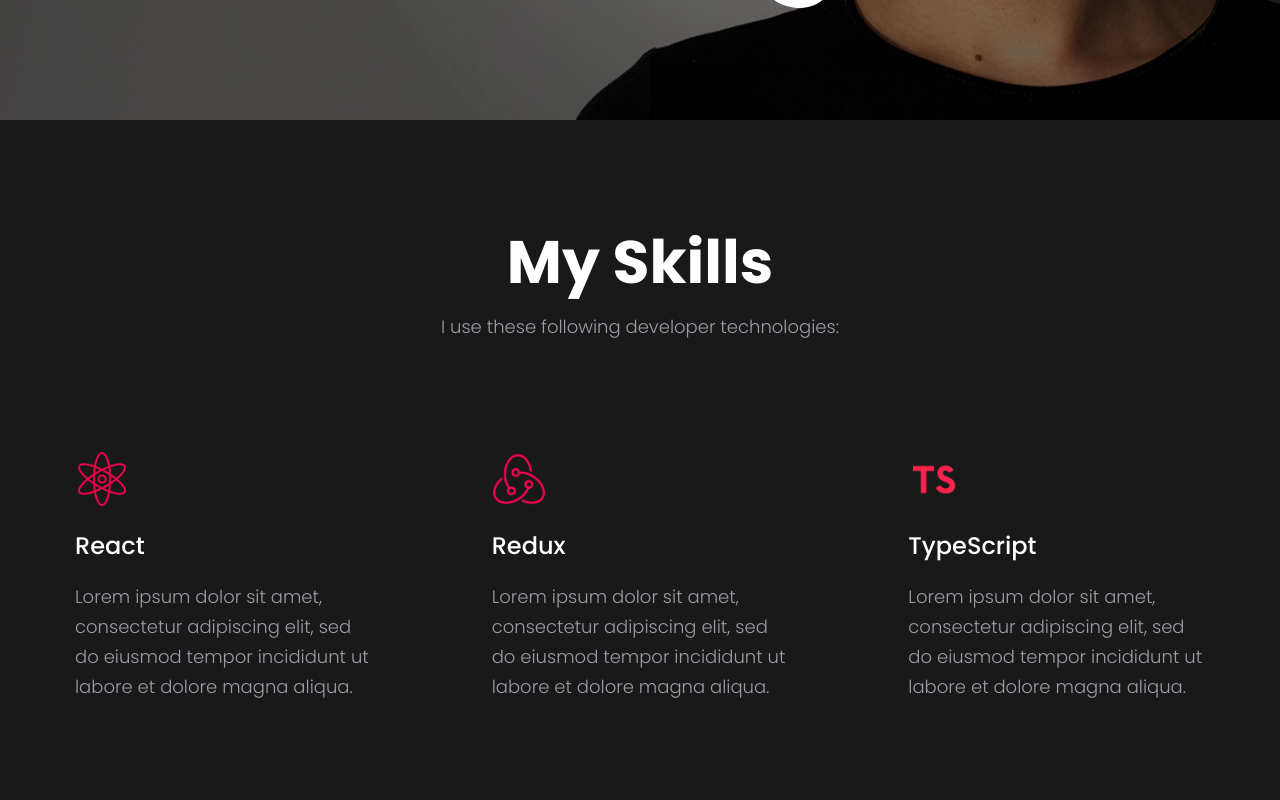
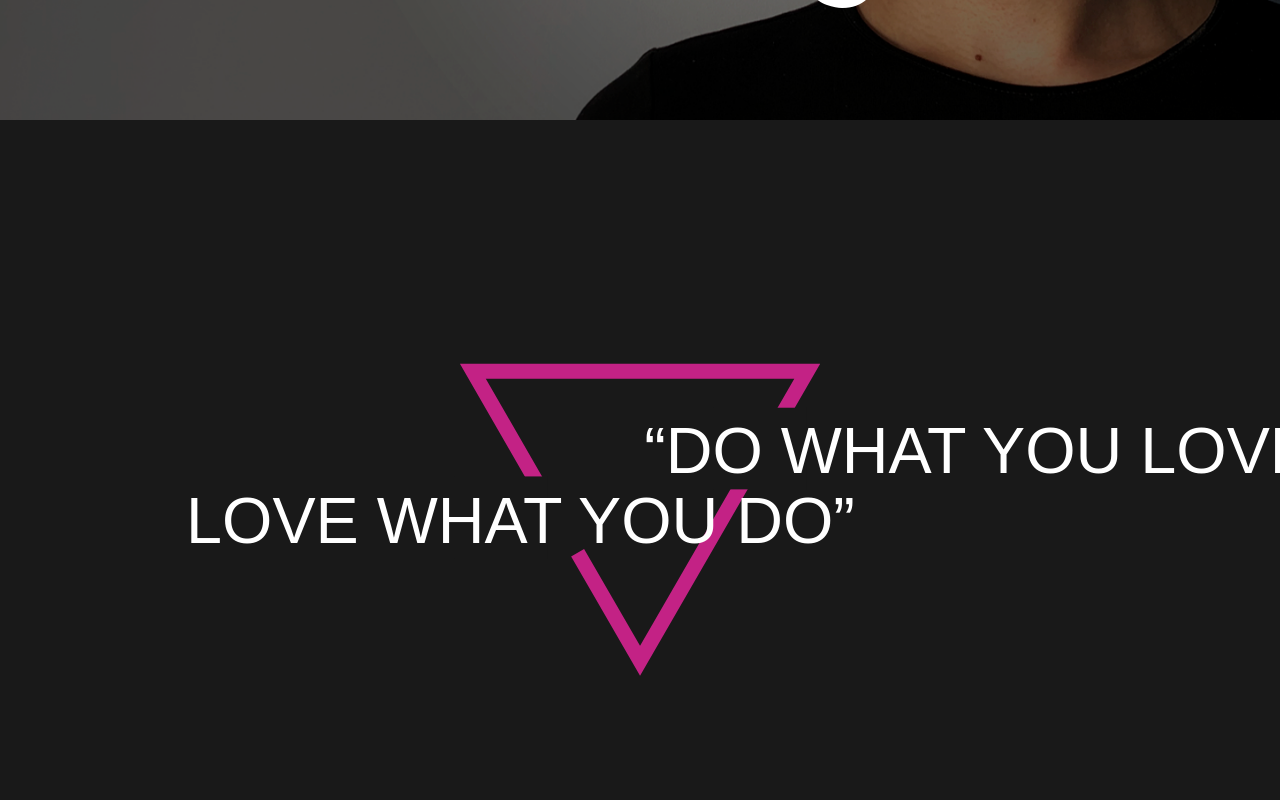
Before and after one commit to Goblester/portfolio, a React (Create React App) app: page / in a window 1280 px wide. Shown: the part 680-1480 px from the top of the page. Built offline with nearby package versions, Linux system fonts and the light colour scheme.

Commit message:
add quote component with animation

```diff
--- a/src/App.tsx
+++ b/src/App.tsx
@@ -11,6 +11,7 @@ import {changeScrollBelow, StatusType} from './n1-main/m2-BLL/appReducer';
 import {AppStoreType} from './n1-main/m2-BLL/Store';
 import {SnackBar} from './n2-features/ErrorSnackback/SnackBar';
 import {Header} from "./n1-main/m1-UI/Header/Header";
+import {Quote} from "./n1-main/m1-UI/Quote/Quote";
 
 
 
@@ -38,6 +39,7 @@ function App() {
         <div className="App">
             <Header/>
             <Home/>
+            <Quote />
             <Skills/>
             <Projects/>
             <Contact/>
--- a/src/n1-main/m1-UI/Home/Home.tsx
+++ b/src/n1-main/m1-UI/Home/Home.tsx
@@ -1,15 +1,9 @@
 import s from './Home.module.scss';
 import {ScrollText} from "../Scrolltext/ScrollText";
-import {MotionValue, useScroll, useTransform, motion} from "framer-motion";
+import { useScroll, useTransform, motion} from "framer-motion";
 import {ArrowIcon} from "../Icons/ArrowIcon";
+import {useParallax} from "../common/hooks/useParallax";
 
-type ParallaxOptionsType = {
-    distance: number;
-    maxScroll: number;
-}
-function useParallax(value: MotionValue<number>, {distance, maxScroll }: ParallaxOptionsType) {
-    return useTransform(value, [0, maxScroll], [-distance, distance]);
-}
 
 
 export function Home() {
--- /dev/null
+++ b/src/n1-main/m1-UI/Quote/Quote.module.scss
@@ -0,0 +1,43 @@
+
+.container {
+  position: relative;
+  min-height: 100vh;
+}
+
+.quoteTextWrap {
+  position: absolute;
+  left: 0;
+  right: 0;
+  top: 0;
+  bottom: 0;
+  z-index: 10;
+  margin: auto;
+  text-align: center;
+  width: 50%;
+  height: 39%;
+
+  & svg {
+    width: 100%;
+    height: 100%;
+    overflow: visible;
+  }
+}
+
+.quoteHeart {
+  stroke-dasharray: 1000;
+  fill: none;
+  stroke: #C32285;
+  stroke-width: 15;
+}
+
+.quoteTextBG {
+  fill: #191919;
+  background: #191919;
+}
+
+.quoteText {
+  padding: 0.5em;
+  font-size: 65px;
+  color: white;
+  fill: white;
+}
--- /dev/null
+++ b/src/n1-main/m1-UI/Quote/Quote.tsx
@@ -0,0 +1,27 @@
+import React from "react";
+import {useScroll, useTransform, motion} from "framer-motion";
+import s from './Quote.module.scss';
+
+
+export const Quote: React.FC = () => {
+    const {scrollYProgress} = useScroll()
+    const stroke = useTransform(scrollYProgress, [0.05, 0.20], [1000, 0])
+    const rightX = useTransform(scrollYProgress, [0.05, 0.20], [240, 300])
+    const leftX = useTransform(scrollYProgress, [0.05, 0.20], [-100, -160])
+
+    return (
+        <section className={s.container}>
+            <blockquote className={s.quoteTextWrap}>
+                <svg x="0" y="0" viewBox="0 0 591.7 313.3">
+                    <motion.polyline className={s.quoteHeart}
+                                     points="191.9,118.2 128,7.3 463.8,7.3 295.9,298 233.2,189.5"
+                                     style={{strokeDashoffset: stroke}}></motion.polyline>
+                    <rect x="110" y="112.9" className={s.quoteTextBG} width="93" height="82"></rect>
+                    <rect x="370" y="43.9" className={s.quoteTextBG} width="93" height="82"></rect>
+                    <motion.text y="109.9107" style={{x: rightX}} className={s.quoteText}>“DO WHAT YOU LOVE</motion.text>
+                    <motion.text y="179.7315" style={{x: leftX}} className={s.quoteText}>LOVE WHAT YOU DO”</motion.text>
+                </svg>
+            </blockquote>
+        </section>
+    )
+}
--- /dev/null
+++ b/src/n1-main/m1-UI/common/hooks/useParallax.ts
@@ -0,0 +1,10 @@
+import {MotionValue, useTransform} from "framer-motion";
+
+type ParallaxOptionsType = {
+    distance: number;
+    maxScroll: number;
+}
+
+export function useParallax(value: MotionValue<number>, {distance, maxScroll }: ParallaxOptionsType) {
+    return useTransform(value, [0, maxScroll], [-distance, distance]);
+}
```
